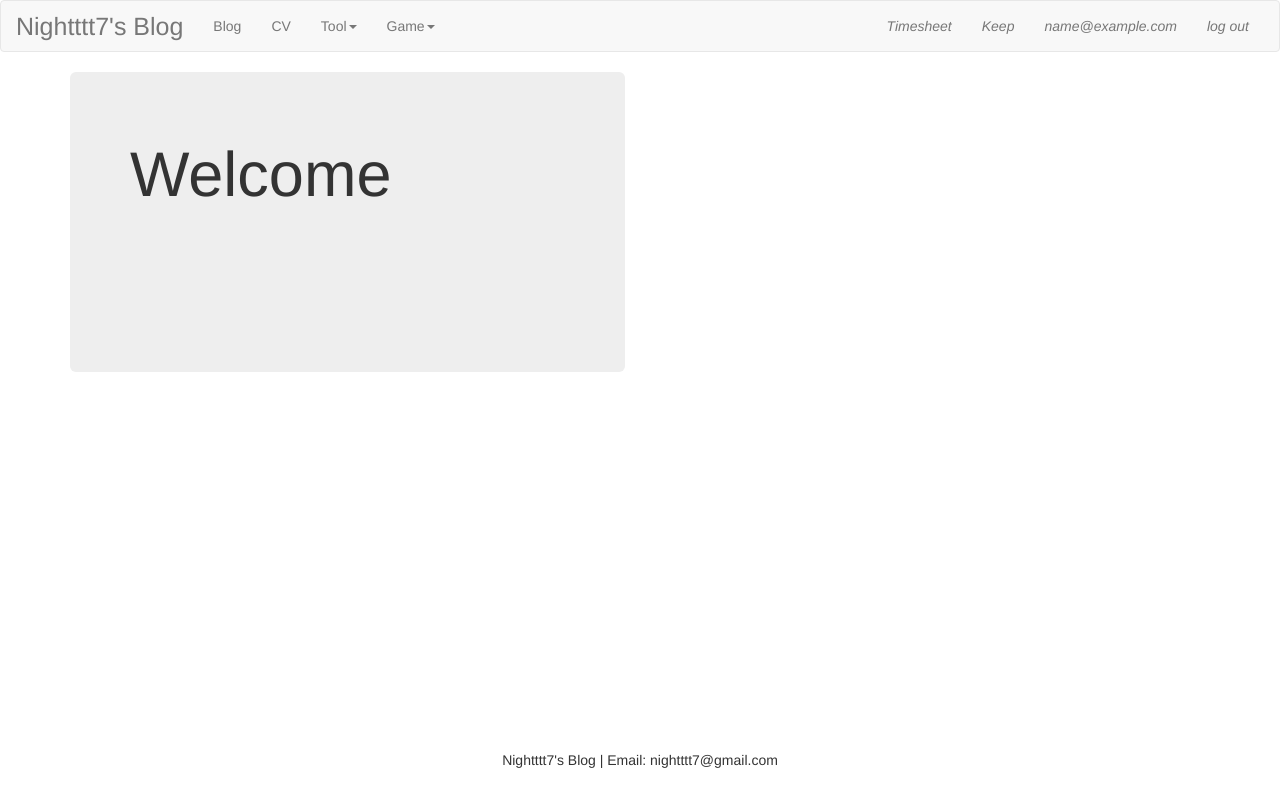
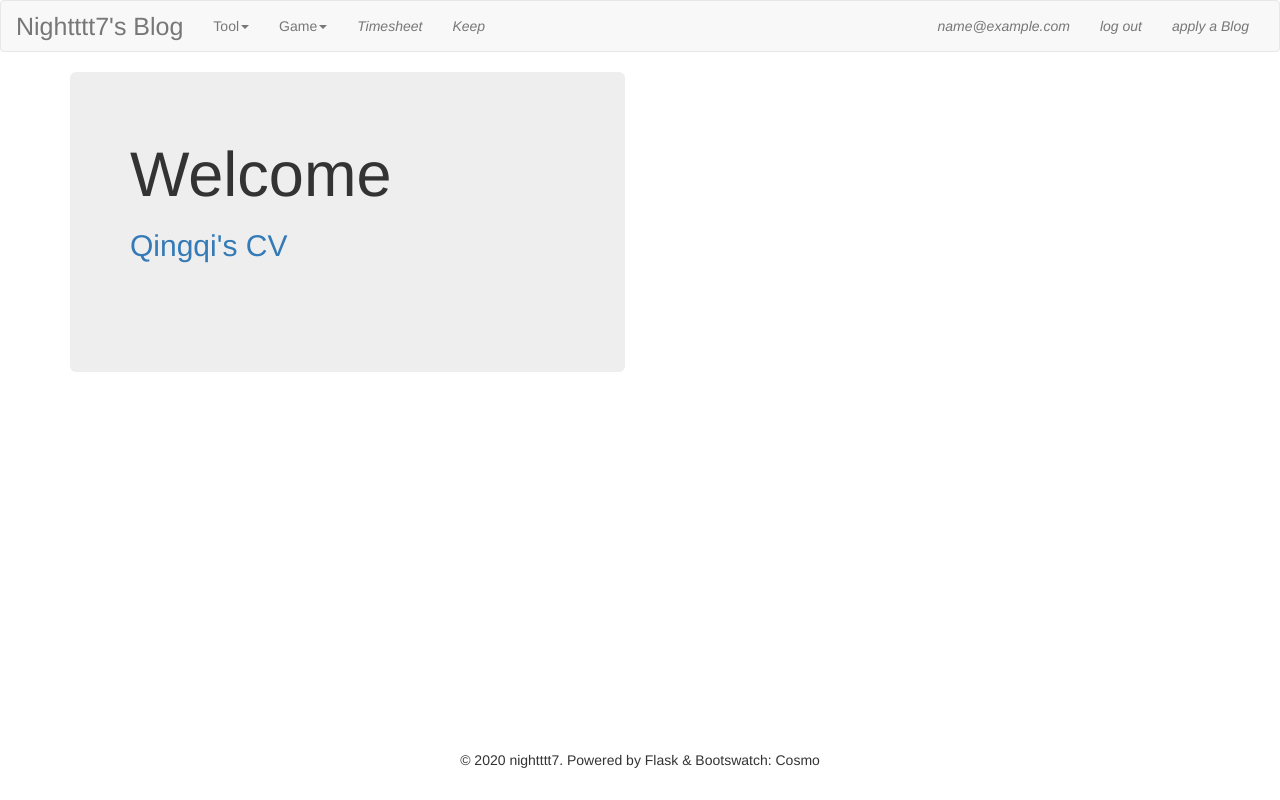
Before and after one commit to nightttt7/shiqingqi.no, a Flask app: page / in a window 1280 px wide. Run offline with Flask 2, Linux system fonts and the light colour scheme; the visitor is signed in with stand-in values (Sample User, id 1); data comes from the database, SQL or seed files in the repository; some libraries are stand-ins or nearby versions.

Commit message:
change navbar

```diff
--- a/app/main/views.py
+++ b/app/main/views.py
@@ -3,11 +3,7 @@ from . import main
 from flask_login import current_user
 from ..models import Permission
 
+
 @main.route('/')
 def index():
-    if current_user.is_administrator():
-        return render_template('indexforadmin.html')
-    elif current_user.can(Permission.BLOG):
-        return render_template('indexforblog.html')
-    else:
-        return render_template('index.html')
+    return render_template('index.html')
--- a/app/models.py
+++ b/app/models.py
@@ -47,6 +47,7 @@ class User(UserMixin, db.Model):
         return check_password_hash(self.password_hash, password)
 
     # return True if has this permission
+    # parameter see class Permission
     def can(self, perm):
         return self.role is not None and self.role.has_permission(perm)
 
--- a/app/templates/base.html
+++ b/app/templates/base.html
@@ -1,13 +1,10 @@
-{% extends "bootstrap/base.html" %}
+{% extends "base0.html" %}
 
-{% block html_attribs %}
-lang="en" style="height:100%;
-{% endblock %}
+{% block html_attribs %}lang="en" style="height:100%;"{% endblock %}
 
 {% block title %}Nightttt7's Blog{% endblock %}
 
-{% block metas %}
-{{ super() }}
+{% block metas %}{{ super() }}
 <meta name="keywords" content="Blog" />
 <meta name="description" content="Nightttt7's Blog" />
 <meta charset="utf-8"/>
@@ -36,8 +33,6 @@ style="min-height:100%;position:relative;"
     </div>
     <div class="collapse navbar-collapse" id="bs-example-navbar-collapse-1">
       <ul class="nav navbar-nav">
-        <li><a href="{{ url_for('Blog.index') }}">Blog</a></li>
-        <li><a href="{{ url_for('CV.index') }}">CV</a></li>
         <li class="dropdown">
           <a href="#" class="dropdown-toggle" data-toggle="dropdown" role="button" aria-expanded="false">Tool<span class="caret"></span></a>
           <ul class="dropdown-menu" role="menu">
@@ -53,19 +48,24 @@ style="min-height:100%;position:relative;"
             <li><a href="#">temp</a></li>
           </ul>
         </li>
-      </ul>
-      <ul class="nav navbar-nav navbar-right">
-        {% block navforadmin %}
-        {% endblock %}
-        {% block navforblog %}
-        {% endblock %}
         {% if current_user.is_authenticated %}
         <li><a href="#"><em>Timesheet</em></a></li>
         <li><a href="#"><em>Keep</em></a></li>
+        {% endif %}
+      </ul>
+      <ul class="nav navbar-nav navbar-right">
+        {% if current_user.is_authenticated %}
         <li><a href="#"><em>{{ current_user.email }}</em></a></li>
         <li><a href="{{ url_for('auth.logout') }}"><em>log out</em></a></li>
         {% else %}
         <li><a href="{{ url_for('auth.login') }}"><em>log in</em></a></li>
+        {% endif %}
+        {% if current_user.is_administrator() %}
+        <li><a href="#"><em>manage</em></a></li>
+        {% elif current_user.can(1) and not current_user.is_administrator() %}
+        <li><a href="#"><em>my Blog</em></a></li>
+        {% elif current_user.is_authenticated %}
+        <li><a href="#"><em>apply a Blog</em></a></li>
         {% endif %}
       </ul>
     </div>
@@ -73,10 +73,9 @@ style="min-height:100%;position:relative;"
 </nav>
 {% endblock %}
 
-{% block body %}
-{{ super() }}
+{% block footer %}
 <div style="padding-bottom:50px;"></div>
-<footer style="text-align: center; position:absolute;bottom:0;width:100%;height:50px;">
-  <p>Nightttt7's Blog | Email: nightttt7@gmail.com</p>
+<footer style="text-align:center;position:absolute;bottom:0;width:100%;height:50px;">
+  <p>© 2020 nightttt7. Powered by Flask & Bootswatch: Cosmo</p>
 </footer>
 {% endblock %}
--- a/app/templates/base0.html
+++ b/app/templates/base0.html
@@ -1,6 +1,6 @@
 {% block doc -%}
 <!DOCTYPE html>
-<html{% block html_attribs %}{% endblock html_attribs %}>
+<html {% block html_attribs %}{% endblock html_attribs %}>
 {%- block html %}
   <head>
     {%- block head %}
@@ -22,7 +22,8 @@
     {%- endblock navbar %}
     {% block content -%}
     {%- endblock content %}
-
+    {% block footer -%}
+    {%- endblock footer %}
     {% block scripts %}
     <script src="{{bootstrap_find_resource('jquery.js', cdn='jquery')}}"></script>
     <script src="{{bootstrap_find_resource('js/bootstrap.js', cdn='bootstrap')}}"></script>
--- a/app/templates/index.html
+++ b/app/templates/index.html
@@ -5,6 +5,7 @@
     <div class="col-sm-6">
       <div class="jumbotron" style="height: 300px;">
         <h1>Welcome</h1>
+        <h2><a href="{{ url_for('CV.index') }}">Qingqi's CV</a><h2>
       </div>
     </div>
   </div>
--- a/app/templates/indexforadmin.html
+++ /dev/null
@@ -1,5 +0,0 @@
-{% extends "base.html" %}
-
-{% block navforadmin %}
-<li><a href="#"><em>manage</em></a></li>
-{% endblock %}
--- a/app/templates/indexforblog.html
+++ /dev/null
@@ -1,5 +0,0 @@
-{% extends "base.html" %}
-
-{% block navforblog %}
-<li><a href="#"><em>My Blog</em></a></li>
-{% endblock %}
```
Also changed, not shown: README.md.
